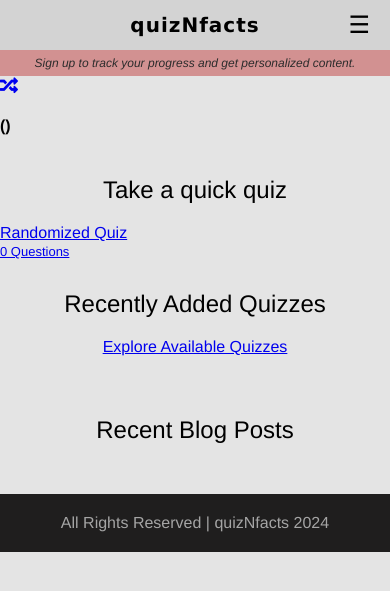
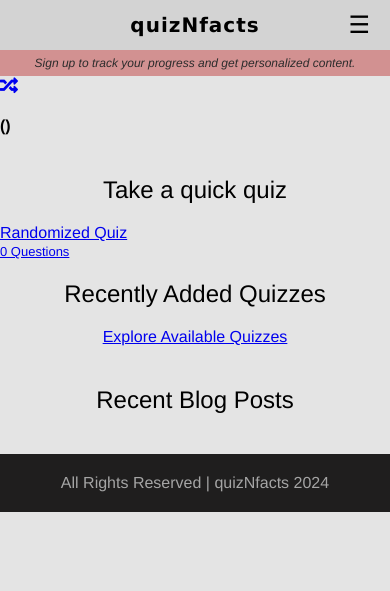
Before and after one commit to bibek-beebayk/quizzer, a Django app: page / in a window 390 px wide. Shown: the top 591 px of the page. Run offline with Django 5.2, Linux system fonts and the light colour scheme; data comes from the database, SQL or seed files in the repository; data that the repository does not hold is empty; some libraries are stand-ins or nearby versions.

Commit message:
style: mf

```diff
--- a/templates/index.html
+++ b/templates/index.html
@@ -167,6 +167,10 @@
 
         .recent-posts {
             grid-template-columns: repeat(1, 1fr);
+        }
+
+        .recent-blogs-section{
+            padding: 0;
         }
 
         .modal-interests {
```
